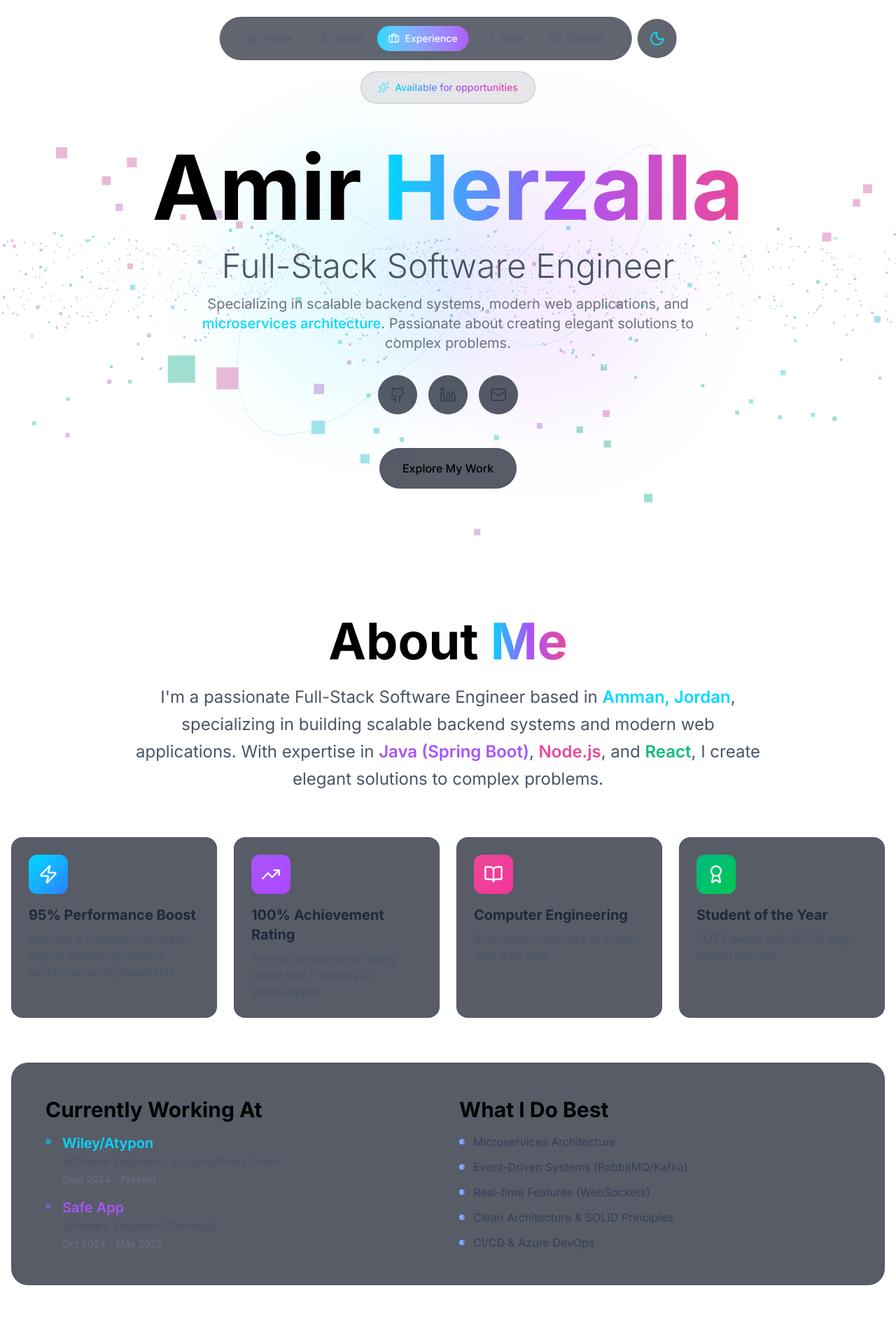
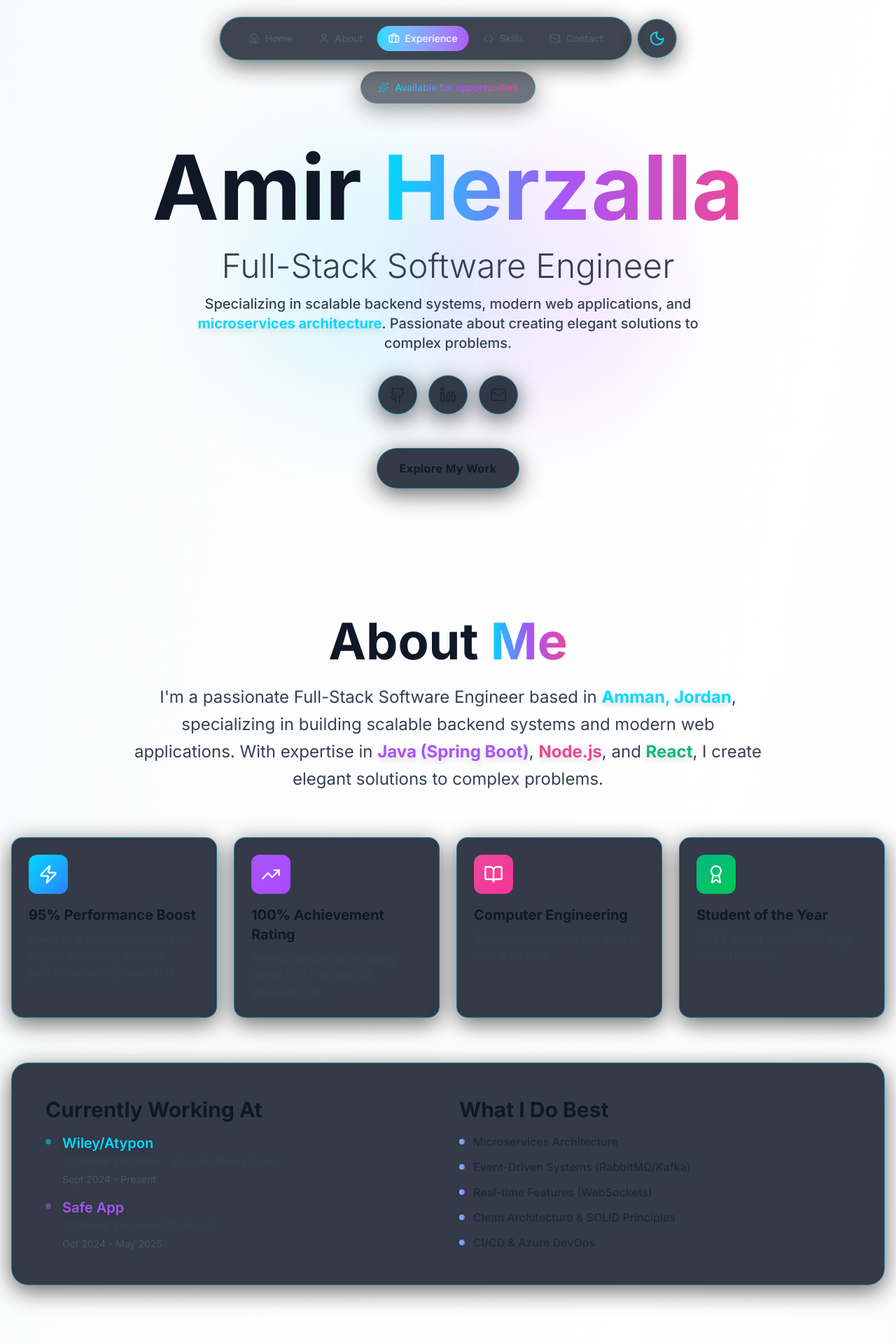
Before and after one commit to Amir-Herzallah/portfolio-site, a React (Vite) app: page / in a window 1280 px wide. Shown: the top 1920 px of the page at 70% size. Built offline with nearby package versions, Linux system fonts and the light colour scheme.

Commit message:
Major improvements: Fix text contrast, enhance dark/light themes, add tech icons, and improve button hover effects

```diff
--- a/package.json
+++ b/package.json
@@ -20,6 +20,8 @@
     "react": "^19.2.0",
     "react-dom": "^19.2.0",
     "react-icons": "^5.5.0",
+    "react-simple-icons": "^1.0.0-beta.5",
+    "simple-icons": "^16.8.0",
     "tailwindcss": "^4.1.18",
     "three": "^0.182.0"
   },
--- a/src/App.jsx
+++ b/src/App.jsx
@@ -10,7 +10,7 @@ import Contact from './components/Contact';
 function App() {
   return (
     <ThemeProvider>
-      <div className="relative min-h-screen">
+      <div className="relative min-h-screen bg-gradient-to-br from-gray-50 via-white to-gray-100 dark:from-gray-900 dark:via-gray-950 dark:to-black text-gray-900 dark:text-gray-100 transition-colors duration-500">
         <ParticleBackground />
         <Navigation />
         <main>
--- a/src/components/About.jsx
+++ b/src/components/About.jsx
@@ -71,15 +71,15 @@ export default function About() {
             About <span className="text-gradient">Me</span>
           </motion.h2>
           <motion.p
-            className="text-xl md:text-2xl text-gray-600 dark:text-gray-300 max-w-4xl mx-auto leading-relaxed"
+            className="text-xl md:text-2xl text-gray-700 dark:text-gray-200 max-w-4xl mx-auto leading-relaxed"
             variants={itemVariants}
           >
             I'm a passionate Full-Stack Software Engineer based in{' '}
-            <span className="text-tech-cyan font-semibold">Amman, Jordan</span>, specializing in building
+            <span className="text-tech-cyan font-bold drop-shadow-lg">Amman, Jordan</span>, specializing in building
             scalable backend systems and modern web applications. With expertise in{' '}
-            <span className="text-tech-purple font-semibold">Java (Spring Boot)</span>,{' '}
-            <span className="text-tech-pink font-semibold">Node.js</span>, and{' '}
-            <span className="text-tech-green font-semibold">React</span>, I create elegant solutions to complex problems.
+            <span className="text-tech-purple font-bold drop-shadow-lg">Java (Spring Boot)</span>,{' '}
+            <span className="text-tech-pink font-bold drop-shadow-lg">Node.js</span>, and{' '}
+            <span className="text-tech-green font-bold drop-shadow-lg">React</span>, I create elegant solutions to complex problems.
           </motion.p>
         </motion.div>
 
@@ -103,10 +103,10 @@ export default function About() {
                 >
                   <Icon className="w-7 h-7 text-white" />
                 </motion.div>
-                <h3 className="text-xl font-bold mb-2 text-gray-800 dark:text-white">
+                <h3 className="text-xl font-bold mb-2 text-gray-900 dark:text-white">
                   {highlight.title}
                 </h3>
-                <p className="text-gray-600 dark:text-gray-400">
+                <p className="text-gray-700 dark:text-gray-300">
                   {highlight.description}
                 </p>
               </motion.div>
@@ -127,17 +127,17 @@ export default function About() {
                 <div className="flex items-start gap-4">
                   <div className="w-2 h-2 rounded-full bg-tech-cyan mt-2 animate-pulse" />
                   <div>
-                    <h4 className="text-xl font-semibold text-tech-cyan">Wiley/Atypon</h4>
-                    <p className="text-gray-600 dark:text-gray-400">Software Engineer - eJournalPress Team</p>
-                    <p className="text-sm text-gray-500 dark:text-gray-500 mt-1">Sept 2024 - Present</p>
+                    <h4 className="text-xl font-semibold text-tech-cyan drop-shadow-lg">Wiley/Atypon</h4>
+                    <p className="text-gray-700 dark:text-gray-300">Software Engineer - eJournalPress Team</p>
+                    <p className="text-sm text-gray-600 dark:text-gray-400 mt-1">Sept 2024 - Present</p>
                   </div>
                 </div>
                 <div className="flex items-start gap-4">
                   <div className="w-2 h-2 rounded-full bg-tech-purple mt-2 animate-pulse" />
                   <div>
-                    <h4 className="text-xl font-semibold text-tech-purple">Safe App</h4>
-                    <p className="text-gray-600 dark:text-gray-400">Software Engineer (Contract)</p>
-                    <p className="text-sm text-gray-500 dark:text-gray-500 mt-1">Oct 2024 - May 2025</p>
+                    <h4 className="text-xl font-semibold text-tech-purple drop-shadow-lg">Safe App</h4>
+                    <p className="text-gray-700 dark:text-gray-300">Software Engineer (Contract)</p>
+                    <p className="text-sm text-gray-600 dark:text-gray-400 mt-1">Oct 2024 - May 2025</p>
                   </div>
                 </div>
               </div>
@@ -161,8 +161,8 @@ export default function About() {
                     animate={isInView ? { x: 0, opacity: 1 } : {}}
                     transition={{ delay: 1 + index * 0.1 }}
                   >
-                    <div className="w-2 h-2 rounded-full bg-gradient-to-r from-tech-cyan to-tech-purple" />
-                    <span className="text-gray-700 dark:text-gray-300">{skill}</span>
+                    <div className="w-2 h-2 rounded-full bg-gradient-to-r from-tech-cyan to-tech-purple shadow-lg" />
+                    <span className="text-gray-800 dark:text-gray-200 font-medium">{skill}</span>
                   </motion.div>
                 ))}
               </div>
--- a/src/components/Hero.jsx
+++ b/src/components/Hero.jsx
@@ -117,7 +117,7 @@ export default function Hero() {
 
         <motion.div variants={itemVariants} className="mb-8">
           <motion.h2
-            className="text-2xl md:text-4xl lg:text-5xl font-light text-gray-600 dark:text-gray-300 mb-4"
+            className="text-2xl md:text-4xl lg:text-5xl font-light text-gray-700 dark:text-gray-200 mb-4"
             initial={{ opacity: 0 }}
             animate={{ opacity: 1 }}
             transition={{ delay: 1 }}
@@ -125,13 +125,13 @@ export default function Hero() {
             Full-Stack Software Engineer
           </motion.h2>
           <motion.p
-            className="text-lg md:text-xl text-gray-500 dark:text-gray-400 max-w-3xl mx-auto"
+            className="text-lg md:text-xl text-gray-700 dark:text-gray-300 max-w-3xl mx-auto font-medium"
             initial={{ opacity: 0 }}
             animate={{ opacity: 1 }}
             transition={{ delay: 1.2 }}
           >
             Specializing in scalable backend systems, modern web applications, and
-            <span className="text-tech-cyan font-medium"> microservices architecture</span>.
+            <span className="text-tech-cyan font-bold drop-shadow-lg"> microservices architecture</span>.
             Passionate about creating elegant solutions to complex problems.
           </motion.p>
         </motion.div>
@@ -153,11 +153,12 @@ export default function Hero() {
                 transition={{ delay: 1.4 + index * 0.1 }}
               >
                 <motion.div
-                  className="absolute inset-0 bg-gradient-to-r from-tech-cyan to-tech-purple opacity-0 group-hover:opacity-100 transition-opacity"
+                  className="absolute inset-0 bg-gradient-to-r from-tech-cyan to-tech-purple opacity-0 group-hover:opacity-100 transition-opacity duration-300"
                   animate={{ rotate: 360 }}
                   transition={{ duration: 3, repeat: Infinity, ease: 'linear' }}
                 />
-                <Icon className="w-6 h-6 relative z-10 text-gray-700 dark:text-gray-300 group-hover:text-white transition-colors" />
+                <div className="absolute inset-0 opacity-0 group-hover:opacity-100 transition-opacity duration-300 shadow-[0_0_20px_rgba(0,217,255,0.6)]" />
+                <Icon className="w-6 h-6 relative z-10 text-gray-800 dark:text-gray-200 group-hover:text-white transition-colors drop-shadow-lg" />
               </motion.a>
             );
           })}
@@ -166,14 +167,26 @@ export default function Hero() {
         <motion.div variants={itemVariants}>
           <motion.button
             onClick={() => document.getElementById('about').scrollIntoView({ behavior: 'smooth' })}
-            className="glass-strong px-8 py-4 rounded-full font-medium group relative overflow-hidden"
+            className="glass-strong px-8 py-4 rounded-full font-semibold group relative overflow-hidden btn-tech"
             whileHover={{ scale: 1.05 }}
             whileTap={{ scale: 0.95 }}
           >
             <motion.div
-              className="absolute inset-0 bg-gradient-to-r from-tech-cyan via-tech-purple to-tech-pink opacity-0 group-hover:opacity-100 transition-opacity"
+              className="absolute inset-0 bg-gradient-to-r from-tech-cyan via-tech-purple to-tech-pink opacity-0 group-hover:opacity-100 transition-opacity duration-300"
             />
-            <span className="relative z-10 group-hover:text-white transition-colors">
+            <motion.div
+              className="absolute inset-0"
+              initial={false}
+              whileHover={{
+                boxShadow: [
+                  '0 0 20px rgba(0, 217, 255, 0.4)',
+                  '0 0 40px rgba(168, 85, 247, 0.6)',
+                  '0 0 20px rgba(0, 217, 255, 0.4)',
+                ],
+              }}
+              transition={{ duration: 1.5, repeat: Infinity }}
+            />
+            <span className="relative z-10 text-gray-900 dark:text-gray-100 group-hover:text-white transition-colors font-bold tracking-wide">
               Explore My Work
             </span>
           </motion.button>
@@ -187,12 +200,12 @@ export default function Hero() {
           animate={{ opacity: 1, y: 0 }}
           transition={{ delay: 2, duration: 1 }}
         >
-          <span className="text-sm text-gray-500 dark:text-gray-400">Scroll to explore</span>
+          <span className="text-sm text-gray-700 dark:text-gray-300 font-semibold">Scroll to explore</span>
           <motion.div
             animate={{ y: [0, 10, 0] }}
             transition={{ duration: 1.5, repeat: Infinity }}
           >
-            <ChevronDown className="w-6 h-6 text-tech-cyan" />
+            <ChevronDown className="w-6 h-6 text-tech-cyan drop-shadow-lg" />
           </motion.div>
         </motion.div>
       )}
--- a/src/index.css
+++ b/src/index.css
@@ -10,6 +10,19 @@
   --animate-glow: glow 2s ease-in-out infinite;
   --animate-slide-up: slideUp 0.5s ease-out;
   --animate-fade-in: fadeIn 0.6s ease-out;
+  --animate-glow-pulse: glow-pulse 2s ease-in-out infinite;
+}
+
+@keyframes glow-pulse {
+  0%, 100% {
+    box-shadow: 0 0 20px rgba(0, 217, 255, 0.4),
+                0 0 40px rgba(168, 85, 247, 0.2);
+  }
+  50% {
+    box-shadow: 0 0 30px rgba(0, 217, 255, 0.6),
+                0 0 60px rgba(168, 85, 247, 0.4),
+                0 0 80px rgba(236, 72, 153, 0.2);
+  }
 }
 
 @keyframes float {
@@ -42,27 +55,58 @@ body {
 }
 
 .glass {
-  background-color: rgba(255, 255, 255, 0.1);
+  background-color: rgba(255, 255, 255, 0.6);
   backdrop-filter: blur(16px);
   -webkit-backdrop-filter: blur(16px);
-  border: 1px solid rgba(255, 255, 255, 0.2);
+  border: 1px solid rgba(0, 217, 255, 0.2);
+  box-shadow: 0 8px 32px rgba(0, 0, 0, 0.1);
 }
 
 :is(.dark .glass) {
-  background-color: rgba(17, 24, 39, 0.1);
-  border-color: rgba(55, 65, 81, 0.2);
+  background-color: rgba(17, 24, 39, 0.6);
+  border-color: rgba(0, 217, 255, 0.3);
+  box-shadow: 0 8px 32px rgba(0, 0, 0, 0.4);
 }
 
 .glass-strong {
-  background-color: rgba(255, 255, 255, 0.7);
+  background-color: rgba(255, 255, 255, 0.85);
   backdrop-filter: blur(24px);
   -webkit-backdrop-filter: blur(24px);
-  border: 1px solid rgba(255, 255, 255, 0.3);
+  border: 1px solid rgba(0, 217, 255, 0.3);
+  box-shadow: 0 8px 32px rgba(0, 0, 0, 0.15);
 }
 
 :is(.dark .glass-strong) {
-  background-color: rgba(17, 24, 39, 0.7);
-  border-color: rgba(55, 65, 81, 0.3);
+  background-color: rgba(17, 24, 39, 0.85);
+  border-color: rgba(0, 217, 255, 0.4);
+  box-shadow: 0 8px 32px rgba(0, 0, 0, 0.6);
+}
+
+/* Modern Button Hover Effects */
+.btn-tech {
+  position: relative;
+  overflow: hidden;
+  transition: all 0.3s ease;
+}
+
+.btn-tech:hover {
+  transform: translateY(-2px);
+  box-shadow: 0 0 20px rgba(0, 217, 255, 0.5),
+              0 0 40px rgba(168, 85, 247, 0.3),
+              0 10px 30px rgba(0, 0, 0, 0.2);
+}
+
+.btn-tech::before {
+  content: '';
+  position: absolute;
+  inset: 0;
+  background: linear-gradient(45deg, transparent, rgba(255, 255, 255, 0.1), transparent);
+  transform: translateX(-100%);
+  transition: transform 0.6s;
+}
+
+.btn-tech:hover::before {
+  transform: translateX(100%);
 }
 
 .text-gradient {
```
Also changed, not shown: src/components/CompanyLogo.jsx (added, +29 -0 lines), src/components/Contact.jsx (+26 -15 lines), src/components/Experience.jsx (+10 -10 lines), src/components/Skills.jsx (+10 -8 lines), src/components/TechIcon.jsx (added, +81 -0 lines), 1 other file (tests, documents, lock files or other folders).
